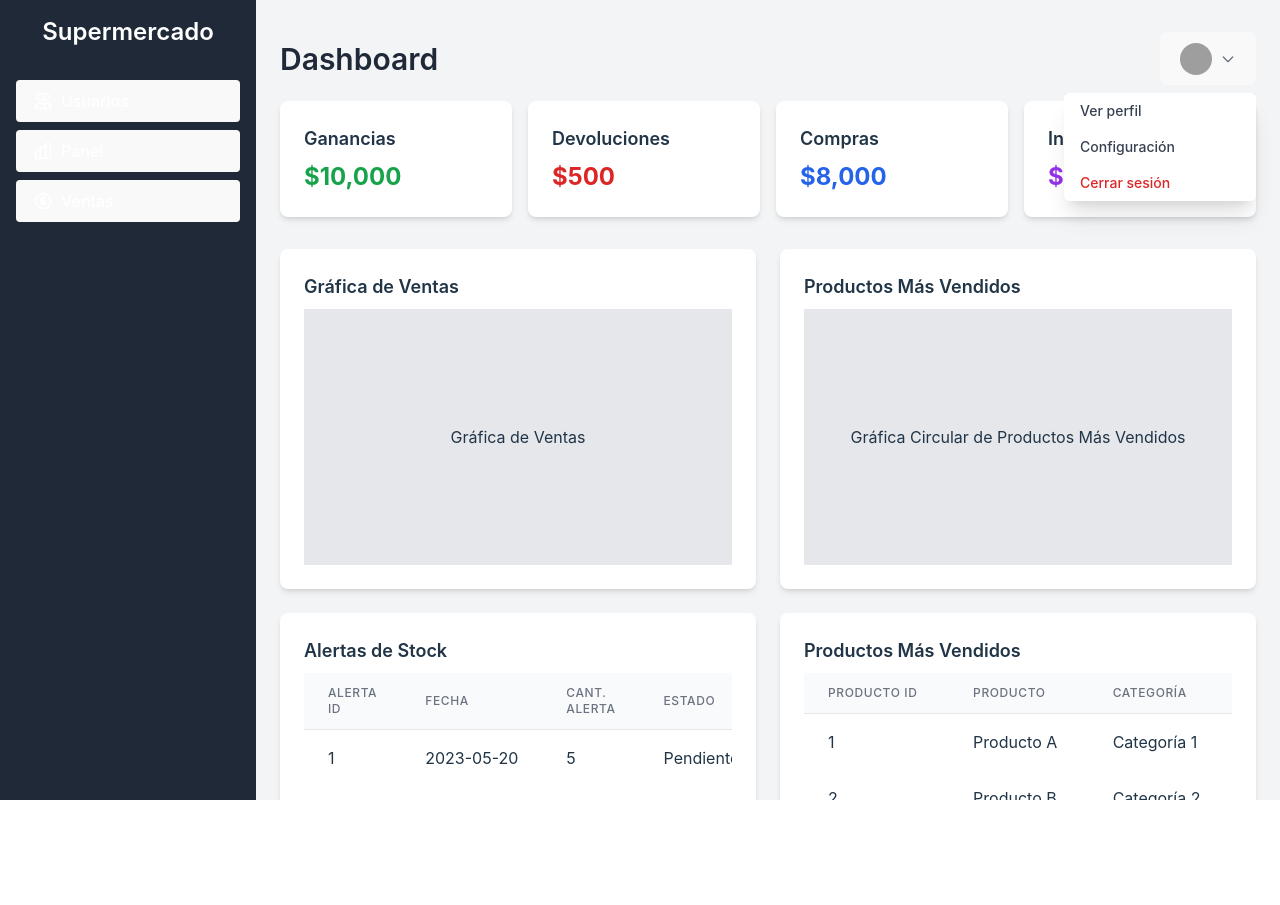
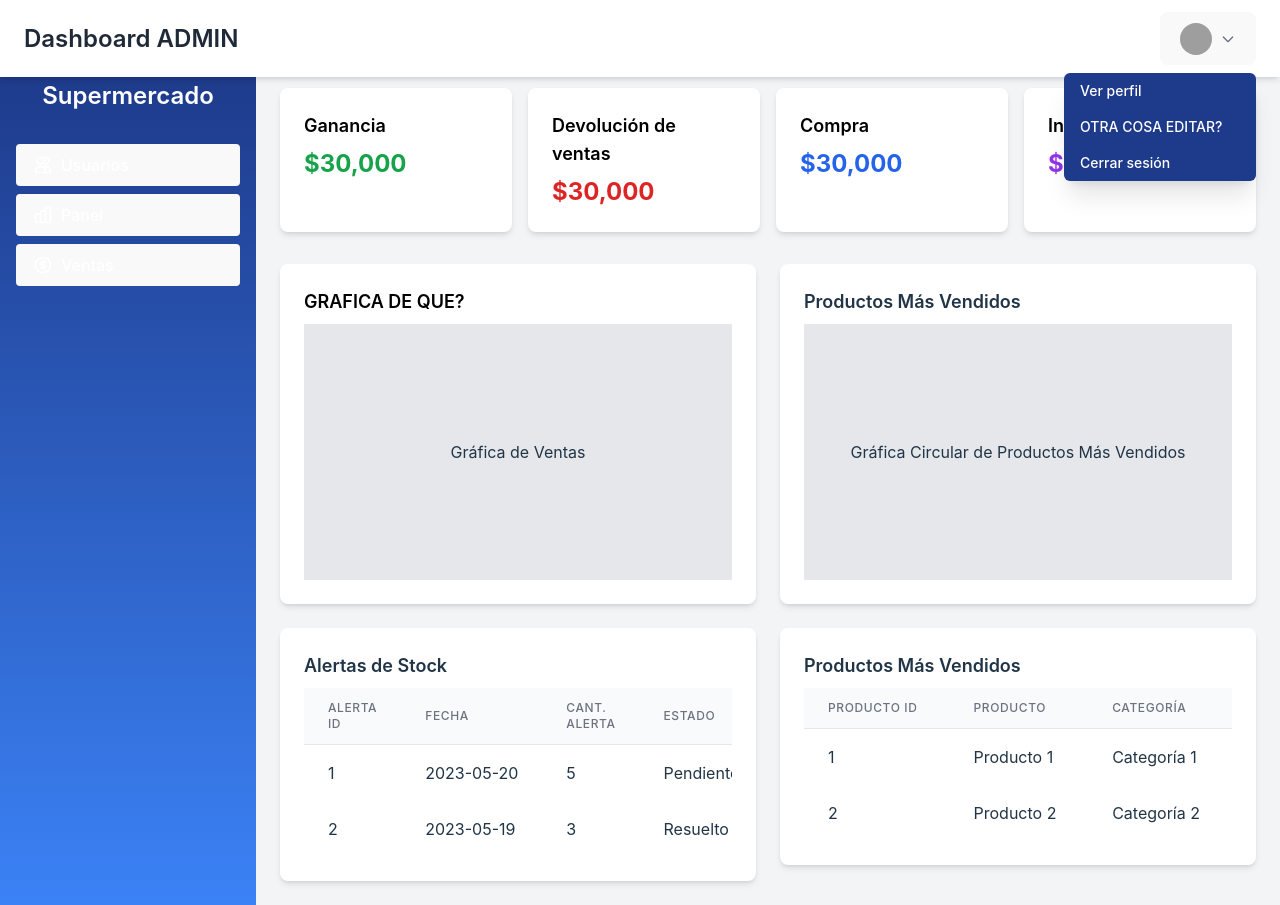
Before and after one commit to 02loveslollipop/SICCA-FORK, a React (Vite) app in the folder SICCA_Front/: page / in a window 1280 px wide. Both pictures are taken after a click on the button 1207 px from the left and 58 px from the top of the page. Before the commit the page ends 800 px from the top, so only its background shows below. Built offline with nearby package versions, Linux system fonts and the light colour scheme; grey boxes are pictures that could not be loaded.

Commit message:
V2 mejoras en el estilo

```diff
--- a/SICCA_Front/src/components/Header.jsx
+++ b/SICCA_Front/src/components/Header.jsx
@@ -1,10 +1,9 @@
-import React from 'react';
 import PropTypes from 'prop-types';
-
+import React from 'react'
 
 export default function Header({ setCurrentPage }) {
   return (
-    <aside className="bg-gray-800 text-white w-64 min-h-screen p-4">
+    <aside className="w-64 min-h-screen bg-gradient-to-b from-blue-900 to-blue-500 text-white p-4">
       <nav>
         <div className="flex items-center justify-center mb-8">
           <span className="text-2xl font-semibold">Supermercado</span>
@@ -12,19 +11,18 @@ export default function Header({ setCurrentPage }) {
         <ul>
           <li className="mb-2">
             <button
-              onClick={() => setCurrentPage('users')}
-              className="flex items-center w-full py-2 px-4 rounded hover:bg-gray-700 transition-colors duration-200"
-            >
-              <svg className="h-5 w-5 mr-2" fill="none" viewBox="0 0 24 24" stroke="currentColor">
-                <path strokeLinecap="round" strokeLinejoin="round" strokeWidth="2" d="M12 4.354a4 4 0 110 5.292M15 21H3v-1a6 6 0 0112 0v1zm0 0h6v-1a6 6 0 00-9-5.197M13 7a4 4 0 11-8 0 4 4 0 018 0z" />
-              </svg>
-              Usuarios
+                onClick={() => setCurrentPage('users')}
+                className="flex items-center w-full py-2 px-4 rounded text-white hover:bg-blue-700 transition-colors duration-200">
+                <svg className="h-5 w-5 mr-2" fill="none" viewBox="0 0 24 24" stroke="currentColor">
+                    <path strokeLinecap="round" strokeLinejoin="round" strokeWidth="2" d="M12 4.354a4 4 0 110 5.292M15 21H3v-1a6 6 0 0112 0v1zm0 0h6v-1a6 6 0 00-9-5.197M13 7a4 4 0 11-8 0 4 4 0 018 0z" />
+                </svg>
+                Usuarios
             </button>
           </li>
           <li className="mb-2">
             <button
               onClick={() => setCurrentPage('panel')}
-              className="flex items-center w-full py-2 px-4 rounded hover:bg-gray-700 transition-colors duration-200"
+              className="flex items-center w-full py-2 px-4 rounded hover:bg-blue-700 transition-colors duration-200"
             >
               <svg className="h-5 w-5 mr-2" fill="none" viewBox="0 0 24 24" stroke="currentColor">
                 <path strokeLinecap="round" strokeLinejoin="round" strokeWidth="2" d="M9 19v-6a2 2 0 00-2-2H5a2 2 0 00-2 2v6a2 2 0 002 2h2a2 2 0 002-2zm0 0V9a2 2 0 012-2h2a2 2 0 012 2v10m-6 0a2 2 0 002 2h2a2 2 0 002-2m0 0V5a2 2 0 012-2h2a2 2 0 012 2v14a2 2 0 01-2 2h-2a2 2 0 01-2-2z" />
@@ -35,7 +33,7 @@ export default function Header({ setCurrentPage }) {
           <li className="mb-2">
             <button
               onClick={() => setCurrentPage('sales')}
-              className="flex items-center w-full py-2 px-4 rounded hover:bg-gray-700 transition-colors duration-200"
+              className="flex items-center w-full py-2 px-4 rounded hover:bg-blue-700 transition-colors duration-200"
             >
               <svg className="h-5 w-5 mr-2" fill="none" viewBox="0 0 24 24" stroke="currentColor">
                 <path strokeLinecap="round" strokeLinejoin="round" strokeWidth="2" d="M12 8c-1.657 0-3 .895-3 2s1.343 2 3 2 3 .895 3 2-1.343 2-3 2m0-8c1.11 0 2.08.402 2.599 1M12 8V7m0 1v8m0 0v1m0-1c-1.11 0-2.08-.402-2.599-1M21 12a9 9 0 11-18 0 9 9 0 0118 0z" />
@@ -52,5 +50,5 @@ export default function Header({ setCurrentPage }) {
 
 // Definición de PropTypes
 Header.propTypes = {
-    setCurrentPage: PropTypes.func.isRequired, // Asegúrate de que sea una función requerida
+    setCurrentPage: PropTypes.func.isRequired,
 };
--- a/SICCA_Front/src/components/Panel.jsx
+++ b/SICCA_Front/src/components/Panel.jsx
@@ -1,46 +1,56 @@
 import React from 'react'
 
 export default function Panel() {
+
+  {/* VARIABLES PARA PONER EN LA TABLA PARA PROBARLA COMO SE VE:)*/}
   const alerts = [
     { id: 1, date: '2023-05-20', quantity: 5, status: 'Pendiente' },
     { id: 2, date: '2023-05-19', quantity: 3, status: 'Resuelto' },
   ]
 
   const topProducts = [
-    { id: 1, name: 'Producto A', category: 'Categoría 1' },
-    { id: 2, name: 'Producto B', category: 'Categoría 2' },
+    { id: 1, name: 'Producto 1', category: 'Categoría 1' },
+    { id: 2, name: 'Producto 2', category: 'Categoría 2' },
   ]
 
   return (
     <div>
+
+      {/* Contenedores de la parte superior*/}
       <div className="grid grid-cols-1 md:grid-cols-2 lg:grid-cols-4 gap-4 mb-8">
         <div className="dashboard-card">
-          <h3 className="dashboard-subtitle">Ganancias</h3>
-          <p className="text-2xl font-bold text-green-600">$10,000</p>
+          <h3 className="dashboard-subtitle" style={{ color: 'black' }}>Ganancia</h3>
+          <p className="text-2xl font-bold text-green-600">$30,000</p>
         </div>
         <div className="dashboard-card">
-          <h3 className="dashboard-subtitle">Devoluciones</h3>
-          <p className="text-2xl font-bold text-red-600">$500</p>
+          <h3 className="dashboard-subtitle" style={{ color: 'black' }}>Devolución de ventas</h3>
+          <p className="text-2xl font-bold text-red-600">$30,000</p>
         </div>
         <div className="dashboard-card">
-          <h3 className="dashboard-subtitle">Compras</h3>
-          <p className="text-2xl font-bold text-blue-600">$8,000</p>
+          <h3 className="dashboard-subtitle" style={{ color: 'black' }}>Compra</h3>
+          <p className="text-2xl font-bold text-blue-600">$30,000</p>
         </div>
         <div className="dashboard-card">
-          <h3 className="dashboard-subtitle">Ingresos</h3>
-          <p className="text-2xl font-bold text-purple-600">$18,000</p>
+          <h3 className="dashboard-subtitle" style={{ color: 'black' }}>Ingreso</h3>
+          <p className="text-2xl font-bold text-purple-600">$30,000</p>
         </div>
       </div>
+
+      {/* Contenedor GENERAL*/}
       <div className="grid grid-cols-1 lg:grid-cols-2 gap-6">
+
+        {/* Contenedor para la grafica de rectanculos*/}
         <div>
           <div className="dashboard-card mb-6">
-            <h3 className="dashboard-subtitle">Gráfica de Ventas</h3>
+            <h3 className="dashboard-subtitle" style={{ color: 'black' }}>GRAFICA DE QUE?</h3>
             {/* Aquí va la gráfica esa de rectangulos*/}
             <div className="h-64 bg-gray-200 flex items-center justify-center">
               <p>Gráfica de Ventas</p>
             </div>
-          </div>
-          <div className="dashboard-card">
+        </div>
+
+        {/* Tabla de alertas*/}
+        <div className="dashboard-card">
             <h3 className="dashboard-subtitle">Alertas de Stock</h3>
             <div className="overflow-x-auto">
               <table className="dashboard-table">
@@ -67,6 +77,8 @@ export default function Panel() {
           </div>
         </div>
         <div>
+
+          {/* Grafica de ventas*/}
           <div className="dashboard-card mb-6">
             <h3 className="dashboard-subtitle">Productos Más Vendidos</h3>
             {/* Aquí va la gráfica circular */}
@@ -74,6 +86,8 @@ export default function Panel() {
               <p>Gráfica Circular de Productos Más Vendidos</p>
             </div>
           </div>
+
+          {/* TABLA PRODUCTOS MAS VENDIDOS*/}
           <div className="dashboard-card">
             <h3 className="dashboard-subtitle">Productos Más Vendidos</h3>
             <div className="overflow-x-auto">
--- a/SICCA_Front/src/components/ProfileMenu.jsx
+++ b/SICCA_Front/src/components/ProfileMenu.jsx
@@ -2,14 +2,14 @@ import React from 'react'
 
 export default function ProfileMenu() {
   return (
-    <div className="absolute right-0 mt-2 w-48 bg-white rounded-md overflow-hidden shadow-xl z-10">
-      <a href="#" className="block px-4 py-2 text-sm text-gray-700 hover:bg-gray-100 transition-colors duration-200">
+    <div className="absolute right-0 mt-2 w-48 bg-blue-900 rounded-md overflow-hidden shadow-xl z-20">
+      <a href="#" className="block px-4 py-2 text-sm text-white hover:bg-blue-800 transition-colors duration-200">
         Ver perfil
       </a>
-      <a href="#" className="block px-4 py-2 text-sm text-gray-700 hover:bg-gray-100 transition-colors duration-200">
-        Configuración
+      <a href="#" className="block px-4 py-2 text-sm text-white hover:bg-blue-800 transition-colors duration-200">
+        OTRA COSA EDITAR?
       </a>
-      <a href="#" className="block px-4 py-2 text-sm text-red-600 hover:bg-gray-100 transition-colors duration-200">
+      <a href="#" className="block px-4 py-2 text-sm text-white hover:bg-blue-800 transition-colors duration-200">
         Cerrar sesión
       </a>
     </div>
--- a/SICCA_Front/src/components/UserProfile.jsx
+++ b/SICCA_Front/src/components/UserProfile.jsx
@@ -1,67 +1,76 @@
-//import React from 'react'
+import React from 'react'
 
 export default function UserProfile() {
+
+  {/* Usuarios para poner en las tablas VISUAL*/}
   const users = [
     { id: 1, name: 'Valentina Soto', lastActivity: '2023-05-20', status: 'Activo' },
-    { id: 2, name: 'Carlos Sanabria', lastActivity: '2023-05-19', status: 'Inactivo' },
-    // Añade más usuarios aquí
-  ]
+    { id: 2, name: 'Carlos', lastActivity: '2023-05-19', status: 'Inactivo' },
+    { id: 2, name: 'Maryangela', lastActivity: '2023-05-19', status: 'Inactivo' },
+    { id: 2, name: 'Ema', lastActivity: '2023-05-19', status: 'Activo' },
+    { id: 2, name: 'Mateo', lastActivity: '2023-05-19', status: 'Inactivo' },
+]
 
   return (
-    <div className="grid grid-cols-3 gap-6">
-      <div className="col-span-2">
-        <div className="bg-white shadow rounded-lg p-4 mb-6">
+    <div className="grid grid-cols-1 md:grid-cols-4 gap-6">
+
+      {/* Contenedor de la parte izquierda*/}
+      <div className="md:col-span-3">
+
+        {/* Contenedor del perfil del usuario*/}
+        <div className="dashboard-card mb-6">
           <div className="flex items-center">
-            <img className="h-20 w-20 rounded-full mr-4" src="/placeholder.svg" alt="User avatar" />
+            <img className="h-32 w-32 rounded-full mr-6" src="/placeholder.svg" alt="User avatar" />
             <div>
-              <h2 className="text-xl font-bold">Admin User</h2>
-              <p className="text-gray-600">Rol: Administrador</p>
-              <p className="text-green-500">En línea</p>
+              <h2 className="dashboard-title">Admin User</h2>
+              <p className="dashboard-text">Rol: Administrador</p>
+              <p className="text-green-500 font-semibold">En línea</p>
             </div>
           </div>
         </div>
-        <div className="bg-white shadow rounded-lg p-4">
-          <h3 className="text-lg font-semibold mb-4">Historial de Usuarios</h3>
-          <table className="min-w-full">
+
+        {/* Tabla del historial*/}
+        <div className="dashboard-card overflow-x-auto">
+          <h3 className="dashboard-subtitle mb-4">Historial de Usuarios</h3>
+          <table className="dashboard-table w-full">
             <thead>
               <tr>
-                <th className="px-6 py-3 border-b-2 border-gray-300 text-left text-xs font-semibold text-gray-600 uppercase tracking-wider">
-                  ID
-                </th>
-                <th className="px-6 py-3 border-b-2 border-gray-300 text-left text-xs font-semibold text-gray-600 uppercase tracking-wider">
-                  Nombre
-                </th>
-                <th className="px-6 py-3 border-b-2 border-gray-300 text-left text-xs font-semibold text-gray-600 uppercase tracking-wider">
-                  Última Actividad
-                </th>
-                <th className="px-6 py-3 border-b-2 border-gray-300 text-left text-xs font-semibold text-gray-600 uppercase tracking-wider">
-                  Estado
-                </th>
+                <th>ID</th>
+                <th>Nombre</th>
+                <th>Última Actividad</th>
+                <th>Estado</th>
               </tr>
             </thead>
             <tbody>
               {users.map((user) => (
                 <tr key={user.id}>
-                  <td className="px-6 py-4 whitespace-nowrap">{user.id}</td>
-                  <td className="px-6 py-4 whitespace-nowrap">{user.name}</td>
-                  <td className="px-6 py-4 whitespace-nowrap">{user.lastActivity}</td>
-                  <td className="px-6 py-4 whitespace-nowrap">{user.status}</td>
+                  <td>{user.id}</td>
+                  <td>{user.name}</td>
+                  <td>{user.lastActivity}</td>
+                  <td>{user.status}</td>
                 </tr>
               ))}
             </tbody>
           </table>
         </div>
+
+    {/* Contenedor de los filtros*/}
       </div>
-      <div className="bg-white shadow rounded-lg p-4">
-        <h3 className="text-lg font-semibold mb-4">Listado de Usuarios</h3>
+      <div className="dashboard-card ml-4">
+        <h3 className="dashboard-subtitle mb-4">Listado de Usuarios</h3>
         <input
           type="text"
           placeholder="Buscar por ID"
-          className="w-full px-3 py-2 placeholder-gray-300 border border-gray-300 rounded-md focus:outline-none focus:ring focus:ring-indigo-100 focus:border-indigo-300"
+          className="dashboard-input mb-4"
         />
-        <ul className="mt-4">
+        <ul className="space-y-2">
           {users.map((user) => (
-            <li key={user.id} className="mb-2">{user.name}</li>
+            <li key={user.id} className="flex items-center">
+              <span className="w-8 h-8 rounded-full bg-gray-200 flex items-center justify-center mr-2">
+                {user.name[0]}
+              </span>
+              {user.name}
+            </li>
           ))}
         </ul>
       </div>
--- a/SICCA_Front/src/pages/Dashboard.jsx
+++ b/SICCA_Front/src/pages/Dashboard.jsx
@@ -4,7 +4,7 @@ import UserProfile from '../components/UserProfile'
 import Panel from '../components/Panel'
 import Sales from '../components/Sales'
 import ProfileMenu from '../components/ProfileMenu'
-
+import '../styles/global.css'
 
 export default function Dashboard() {
   const [currentPage, setCurrentPage] = useState('panel')
@@ -24,12 +24,10 @@ export default function Dashboard() {
   }
 
   return (
-    <div className="flex h-screen bg-gray-100">
-      <Header setCurrentPage={setCurrentPage} />
-      <main className="flex-1 overflow-x-hidden overflow-y-auto bg-gray-100">
-        <div className="container mx-auto px-6 py-8">
-          <div className="flex justify-between items-center mb-4">
-            <h1 className="text-3xl font-semibold text-gray-800">Dashboard</h1>
+    <div className="flex flex-col h-screen bg-gray-100">
+      <div className="bg-white shadow-md fixed top-0 left-0 right-0 z-10">
+        <div className="container mx-auto px-6 py-3 flex justify-between items-center">
+          <h1 className="text-2xl font-semibold text-gray-800">Dashboard ADMIN</h1>
           <div className="relative">
             <button
               onClick={() => setIsProfileMenuOpen(!isProfileMenuOpen)}
@@ -47,9 +45,13 @@ export default function Dashboard() {
             {isProfileMenuOpen && <ProfileMenu />}
           </div>
         </div>
+      </div>
+      <div className="flex flex-1 mt-16">
+        <Header setCurrentPage={setCurrentPage} />
+        <main className="flex-1 overflow-x-hidden overflow-y-auto bg-gray-100 p-6">
           {renderPage()}
+        </main>
       </div>
-      </main>
     </div>
   )
 }
```
Also changed, not shown: SICCA_Front/src/styles/global.css (+15 -0 lines). Lines whose indentation alone changed are shown as unchanged.
